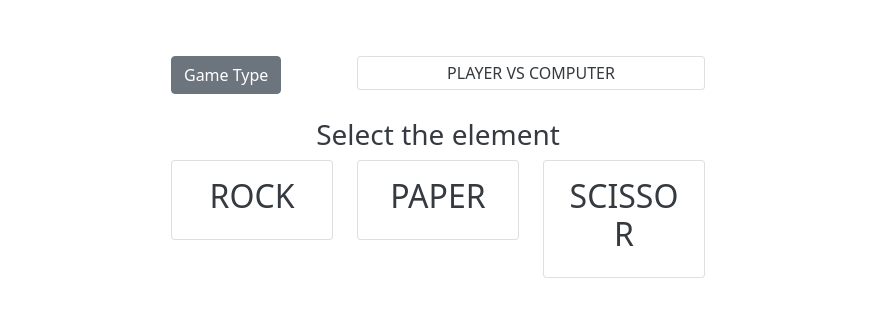
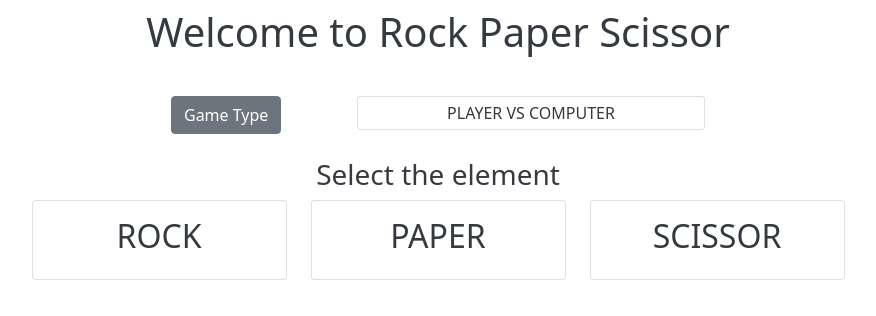
Before and after one commit to tarekahsan709/Rock-Paper-Scissors-App, a Vue app in the folder app/: page / in a window 1280 px wide. Shown: the top 316 px of the page, without its empty margins (202-1078 px from the left). Built offline with nearby package versions, Linux system fonts and the light colour scheme.

Commit message:
Add e2e testing

```diff
--- a/app/src/App.vue
+++ b/app/src/App.vue
@@ -1,8 +1,12 @@
 <template>
-  <div class="container mt-4 p-4">
-    <game-type @onSelectedGameType="setGameType"></game-type>
-    <game :game-type="gameType"></game>
+  <div>
+    <h1 class="text-center mt-2">Welcome to Rock Paper Scissor</h1>
+    <div class="container mt-2 p-4">
+      <game-type @onSelectedGameType="setGameType"></game-type>
+      <game :game-type="gameType"></game>
+    </div>
   </div>
+
 </template>
 
 <script>
--- a/app/src/components/Game.vue
+++ b/app/src/components/Game.vue
@@ -3,7 +3,7 @@
     <div class="row justify-content-md-center mt-4">
       <h3 class="text-center" v-show="!isCvsC">Select the element</h3>
 
-      <div class="col col-lg-2" v-for="(value, key) in elements" :key="key">
+      <div class="col col-lg-3" v-for="(value, key) in elements" :key="key">
         <div class="card element"
              @click="onSelectElement(value, key)"
              :class="{ 'active': activeIndex === key }"
```
Also changed, not shown: 1 other file (tests, documents, lock files or other folders).
